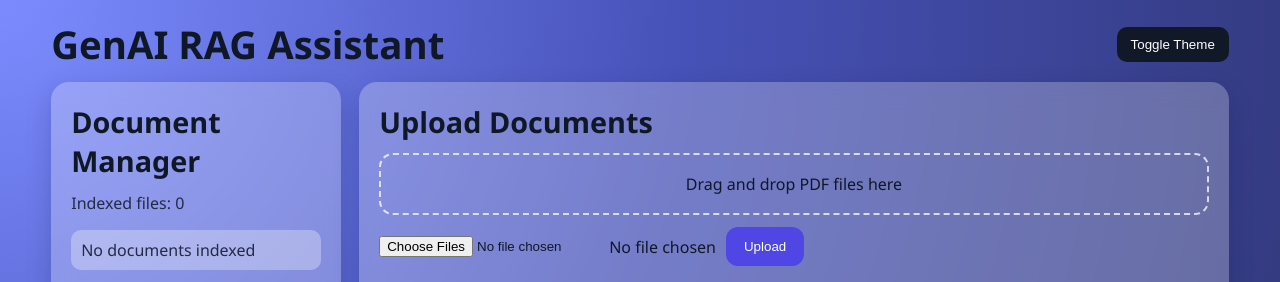
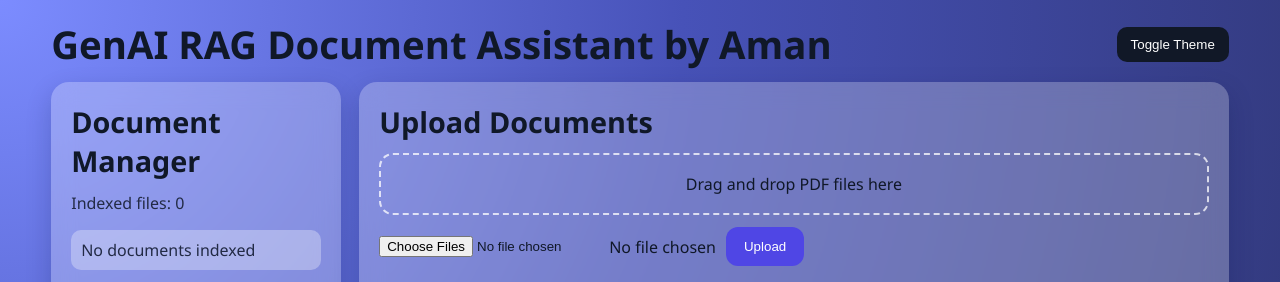
Before and after one commit to Amanzuu/GenAI-RAG-Document-Assistant, a Flask app: page / in a window 1280 px wide. Shown: the top 282 px of the page. Run offline with Flask 3, Linux system fonts and the light colour scheme; some libraries are stand-ins or nearby versions.

Commit message:
rename the Assistant name

```diff
--- a/templates/index.html
+++ b/templates/index.html
@@ -2,14 +2,14 @@
 <html>
 
 <head>
-<title>GenAI RAG Assistant</title>
+<title>GenAI RAG Document Assistant by Aman</title>
 <link rel="stylesheet" href="{{ url_for('static', filename='style.css') }}">
 <script src="https://cdn.socket.io/4.6.1/socket.io.min.js"></script>
 </head>
 
 <body>
 <div class="page-title-row">
-<h1>GenAI RAG Assistant</h1>
+<h1>GenAI RAG Document Assistant by Aman</h1>
 <button class="theme-toggle" id="theme-toggle" type="button">Toggle Theme</button>
 </div>
 
```
Also changed, not shown: README.md.
